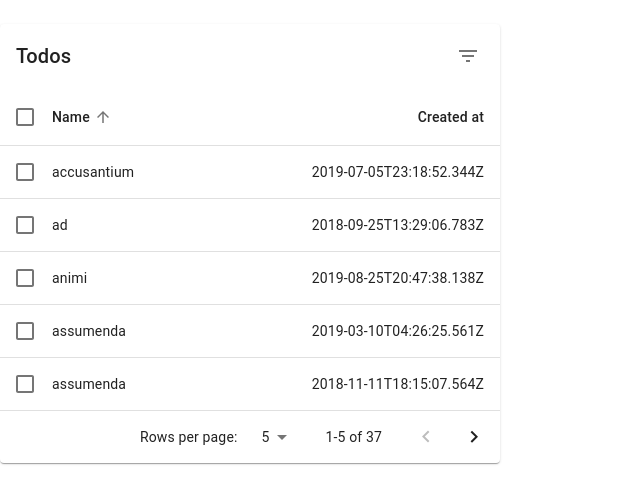
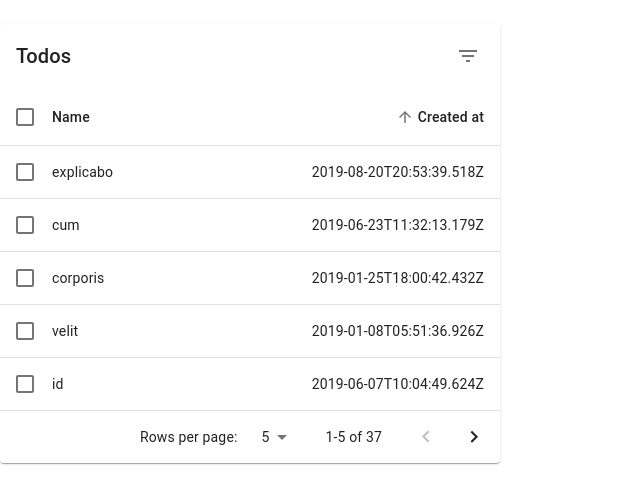
Before and after one commit to mladenkn/react-todos, a React (Create React App) app: page /todos in a window 1280 px wide. Shown: the top 504 px of the page, without its empty margins (0-640 px from the left). Built offline with nearby package versions, Linux system fonts and the light colour scheme.

Commit message:
updated todo list

```diff
--- a/src/logic/generateData.ts
+++ b/src/logic/generateData.ts
@@ -4,12 +4,11 @@ import { generateArray } from '../utils'
 let nextTodoId: number = 1
 const generateTodo = () => {
     const todo = {
-        id: nextTodoId.toString(),
+        id: nextTodoId++,
         name: faker.lorem.word(),
         description: faker.lorem.paragraph(),
         createdAt: faker.date.past()
     }
-    nextTodoId++
     return todo
 }
 
--- a/src/logic/shared.ts
+++ b/src/logic/shared.ts
@@ -1,5 +1,5 @@
 export interface Todo {
-    id: string
+    id: number
     name: string
     description: string
     createdAt: Date
--- a/src/logic/todoLocalStorageDataApi.ts
+++ b/src/logic/todoLocalStorageDataApi.ts
@@ -1,10 +1,11 @@
 import { Todo } from "./shared";
+import { PagedListSearchParams } from "../utils";
 
 export interface TodoDataApi {
+    fetchList: (p: PagedListSearchParams<Todo>) => { data: Todo[], totalCount: number }
     fetch: (todoId: string) => Promise<Todo>
     save: (todo: Todo) => Promise<Todo>
     delete: (todoId: string) => Promise<any>
-    fetchList: () => Todo[]
 }
 
 const resolvesAfter = <T> (milis: number, data?: T) => {
@@ -13,16 +14,22 @@ const resolvesAfter = <T> (milis: number, data?: T) => {
 
 export const createTodoLocalStorageDataApi = (): TodoDataApi => {
 
-    const fetchList = () => {
-        const items = Object.entries(localStorage)
+    const fetchList = (p: PagedListSearchParams<Todo>) => {
+        const entries = Object.entries(localStorage)
+        const pageStart = p.rowsPerPage * p.page
+        const pageEnd = pageStart + p.rowsPerPage
+        const items = entries
             .filter(([key, value]) => key.startsWith('todos/'))
-            .map(([key, value]) => JSON.parse(value))
-        return items as Todo[]
+            .map(([key, value]) => JSON.parse(value) as Todo)
+            .slice(pageStart, pageEnd)
+        return {
+            data: items,
+            totalCount: entries.length,
+        }
     }
 
     const fetch = (todoId: string) => {
         const todo = localStorage.getItem(`todos/${todoId}`)!
-        console.log(JSON.parse(todo))
         return resolvesAfter<Todo>(500, JSON.parse(todo)) // simulating slow fetch
     }
 
@@ -38,3 +45,30 @@ export const createTodoLocalStorageDataApi = (): TodoDataApi => {
 
     return { fetchList, fetch, save, delete: delete_ }
 }
+
+function stableSort<T>(array: T[], cmp: (a: T, b: T) => number) {
+  const stabilizedThis = array.map((el, index) => [el, index] as [T, number]);
+  stabilizedThis.sort((a, b) => {
+    const order = cmp(a[0], b[0]);
+    if (order !== 0) return order;
+    return a[1] - b[1];
+  });
+  return stabilizedThis.map(el => el[0]);
+}
+
+function desc<T>(a: T, b: T, orderBy: keyof T) {
+  if (b[orderBy] < a[orderBy]) {
+    return -1;
+  }
+  if (b[orderBy] > a[orderBy]) {
+    return 1;
+  }
+  return 0;
+}
+
+function getSorting<K extends keyof any>(
+  order: 'asc' | 'desc',
+  orderBy: K,
+): (a: { [key in K]: number | string }, b: { [key in K]: number | string }) => number {
+  return order === 'desc' ? (a, b) => desc(a, b, orderBy) : (a, b) => -desc(a, b, orderBy);
+}
--- a/src/utils.ts
+++ b/src/utils.ts
@@ -19,3 +19,10 @@ export const generateArray = <T> (getNext: () => T, minCount: number, maxCount:
         r.push(getNext());
     return r;
 }
+
+export interface PagedListSearchParams<T> {
+    order: 'asc' | 'desc'
+    orderBy: keyof T
+    page: number
+    rowsPerPage: number
+}
--- a/src/view/TodoListPage.tsx
+++ b/src/view/TodoListPage.tsx
@@ -1,7 +1,8 @@
-import React from 'react'
+import React, { useState } from 'react'
 import { makeStyles } from '@material-ui/styles'
-import TodoTableExample from './TodoTableExample'
+import TodoTableExample, { TodoListItem } from './TodoTableExample'
 import { createTodoLocalStorageDataApi } from '../logic/todoLocalStorageDataApi';
+import { PagedListSearchParams } from '../utils';
 
 const useStyles = makeStyles({
 
@@ -11,12 +12,27 @@ export const TodoListPage = () => {
 
   const classes = useStyles()
 
+  const [searchParams, setSearchParams] = useState<PagedListSearchParams<TodoListItem>>({
+    order: 'asc',
+    orderBy: 'createdAt',
+    page: 0,
+    rowsPerPage: 5,
+  })
+
   const api = createTodoLocalStorageDataApi()
-  const rows = api.fetchList().map(t => ({ name: t.name, createdAt: t.createdAt.toString()}))
+  const todoList = api.fetchList(searchParams)
+
+  console.log(searchParams)
+  console.log(todoList)
 
   return (
     <div>
-      <TodoTableExample rows={rows} />
+      <TodoTableExample
+        rows={todoList.data}
+        todoTotatCount={todoList.totalCount}
+        lastSearchParams={searchParams}
+        onSearchParamsChange={setSearchParams}
+      />
     </div>
   )
 }
--- a/src/view/TodoTableExample.tsx
+++ b/src/view/TodoTableExample.tsx
@@ -14,48 +14,18 @@ import Paper from '@material-ui/core/Paper';
 import Checkbox from '@material-ui/core/Checkbox';
 import IconButton from '@material-ui/core/IconButton';
 import Tooltip from '@material-ui/core/Tooltip';
-import FormControlLabel from '@material-ui/core/FormControlLabel';
-import Switch from '@material-ui/core/Switch';
 import DeleteIcon from '@material-ui/icons/Delete';
 import FilterListIcon from '@material-ui/icons/FilterList';
+import { Todo } from '../logic/shared';
+import { PagedListSearchParams } from '../utils';
 
-interface Data {
-  name: string;
-  createdAt: string;
-}
-
-function desc<T>(a: T, b: T, orderBy: keyof T) {
-  if (b[orderBy] < a[orderBy]) {
-    return -1;
-  }
-  if (b[orderBy] > a[orderBy]) {
-    return 1;
-  }
-  return 0;
-}
-
-function stableSort<T>(array: T[], cmp: (a: T, b: T) => number) {
-  const stabilizedThis = array.map((el, index) => [el, index] as [T, number]);
-  stabilizedThis.sort((a, b) => {
-    const order = cmp(a[0], b[0]);
-    if (order !== 0) return order;
-    return a[1] - b[1];
-  });
-  return stabilizedThis.map(el => el[0]);
-}
+export type TodoListItem = Omit<Todo, 'description'>
 
 type Order = 'asc' | 'desc';
 
-function getSorting<K extends keyof any>(
-  order: Order,
-  orderBy: K,
-): (a: { [key in K]: number | string }, b: { [key in K]: number | string }) => number {
-  return order === 'desc' ? (a, b) => desc(a, b, orderBy) : (a, b) => -desc(a, b, orderBy);
-}
-
 interface headCell {
   disablePadding: boolean;
-  id: keyof Data;
+  id: keyof TodoListItem;
   label: string;
   numeric: boolean;
 }
@@ -68,7 +38,7 @@ const headCells: headCell[] = [
 interface EnhancedTableProps {
   classes: ReturnType<typeof useStyles>;
   numSelected: number;
-  onRequestSort: (event: React.MouseEvent<unknown>, property: keyof Data) => void;
+  onRequestSort: (event: React.MouseEvent<unknown>, property: keyof TodoListItem) => void;
   onSelectAllClick: (event: React.ChangeEvent<HTMLInputElement>, checked: boolean) => void;
   order: Order;
   orderBy: string;
@@ -77,7 +47,7 @@ interface EnhancedTableProps {
 
 function EnhancedTableHead(props: EnhancedTableProps) {
   const { classes, onSelectAllClick, order, orderBy, numSelected, rowCount, onRequestSort } = props;
-  const createSortHandler = (property: keyof Data) => (event: React.MouseEvent<unknown>) => {
+  const createSortHandler = (property: keyof TodoListItem) => (event: React.MouseEvent<unknown>) => {
     onRequestSort(event, property);
   };
 
@@ -220,16 +190,32 @@ const useStyles = makeStyles((theme: Theme) =>
   }), { name: 'Table' },
 );
 
-export default function EnhancedTable(p: {rows: Data[]}) {
-  const { rows } = p
+export interface Props {
+  rows: TodoListItem[]
+  todoTotatCount: number
+  lastSearchParams: PagedListSearchParams<TodoListItem>
+  onSearchParamsChange: (p: PagedListSearchParams<TodoListItem>) => void
+}
+
+export default function EnhancedTable(p: Props) {
+
   const classes = useStyles();
-  const [order, setOrder] = React.useState<Order>('asc');
-  const [orderBy, setOrderBy] = React.useState<keyof Data>('name');
+
+  const { order, orderBy, page, rowsPerPage } = p.lastSearchParams
+  const { rows, todoTotatCount } = p
+
+  const setOrder = (order: 'asc' | 'desc') => p.onSearchParamsChange({...p.lastSearchParams, order})
+  const setOrderBy = (orderBy: keyof TodoListItem) => p.onSearchParamsChange({...p.lastSearchParams, orderBy})
+  const setPage = (page: number) => p.onSearchParamsChange({...p.lastSearchParams, page})
+  const setRowsPerPage = (rowsPerPage: number) => p.onSearchParamsChange({...p.lastSearchParams, rowsPerPage})
+
+  // const [order, setOrder] = React.useState<Order>('asc');
+  // const [orderBy, setOrderBy] = React.useState<keyof Data>('name');
   const [selected, setSelected] = React.useState<string[]>([]);
-  const [page, setPage] = React.useState(0);
-  const [rowsPerPage, setRowsPerPage] = React.useState(5);
+  // const [page, setPage] = React.useState(0);
+  // const [rowsPerPage, setRowsPerPage] = React.useState(5);
 
-  const handleRequestSort = (event: React.MouseEvent<unknown>, property: keyof Data) => {
+  const handleRequestSort = (event: React.MouseEvent<unknown>, property: keyof TodoListItem) => {
     const isDesc = orderBy === property && order === 'desc';
     setOrder(isDesc ? 'asc' : 'desc');
     setOrderBy(property);
@@ -296,9 +282,7 @@ export default function EnhancedTable(p: {rows: Data[]}) {
               rowCount={rows.length}
             />
             <TableBody>
-              {stableSort(rows, getSorting(order, orderBy))
-                .slice(page * rowsPerPage, page * rowsPerPage + rowsPerPage)
-                .map((row, index) => {
+              {rows.map((row, index) => {
                 const isItemSelected = isSelected(row.name);
                 const labelId = `enhanced-table-checkbox-${index}`;
 
@@ -321,7 +305,7 @@ export default function EnhancedTable(p: {rows: Data[]}) {
                     <TableCell component="th" id={labelId} scope="row" padding="none">
                       {row.name}
                     </TableCell>
-                      <TableCell align="right">{row.createdAt}</TableCell>
+                    <TableCell align="right">{row.createdAt.toString()}</TableCell>
                   </TableRow>
                 );
                 })}
@@ -336,7 +320,7 @@ export default function EnhancedTable(p: {rows: Data[]}) {
         <TablePagination
           rowsPerPageOptions={[5, 10, 25]}
           component="div"
-          count={rows.length}
+          count={todoTotatCount}
           rowsPerPage={rowsPerPage}
           page={page}
           backIconButtonProps={{
```
Lines whose indentation alone changed are shown as unchanged.
